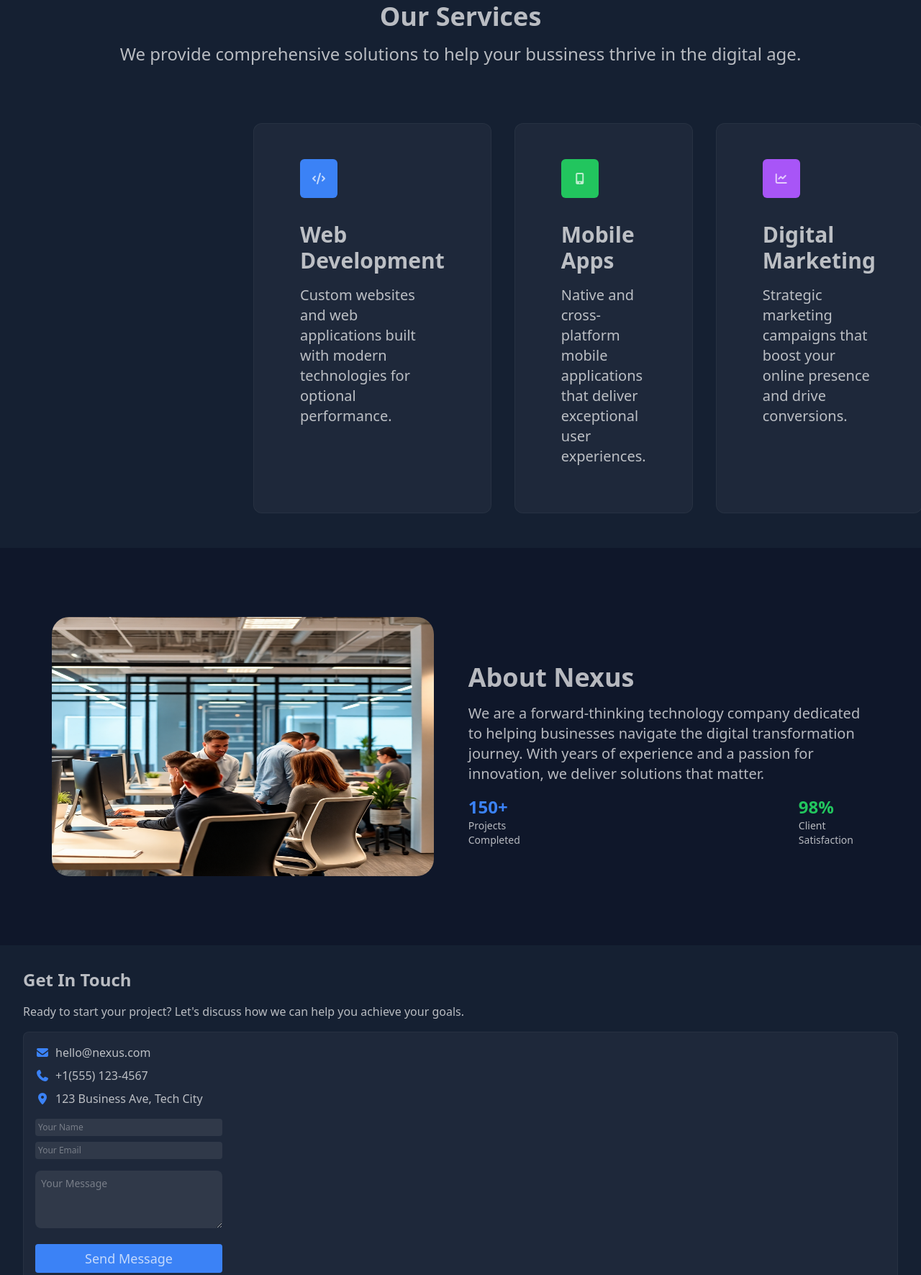
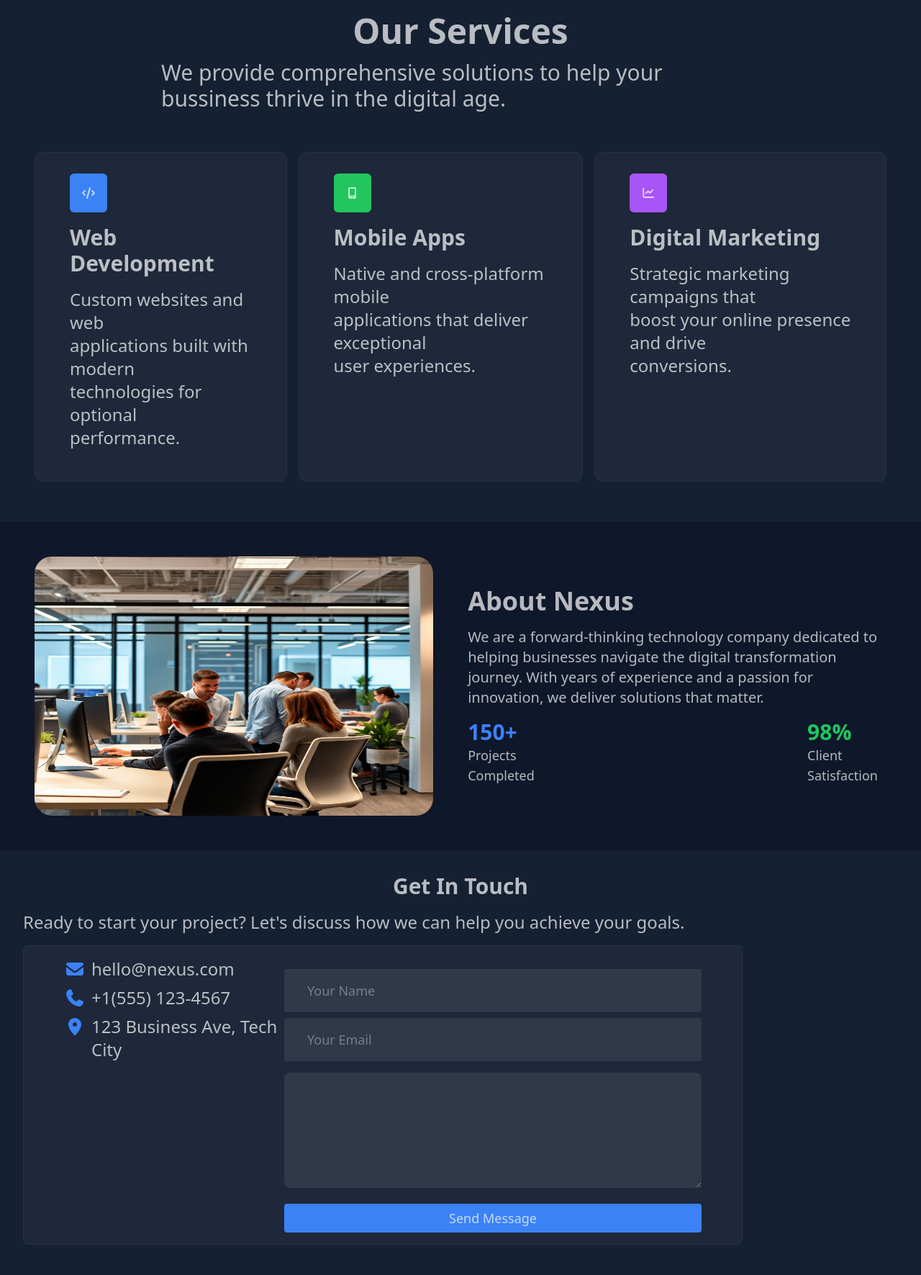
Before and after one commit to frankson12000/tailwind-assignment, a website: page index.html in a window 1280 px wide. Shown: the part 853-2624 px from the top of the page at 72% size. Drawn offline with Linux system fonts and the light colour scheme.

Commit message:
added: made it responsive for mobile and md

```diff
--- a/index.html
+++ b/index.html
@@ -35,7 +35,8 @@
           <a href="#contact">Contact</a>
         </li>
       </ul>
-      <button class="px-4 py-1 md:py-1.5 lg:py-2 lg:px-6 bg-light-blue rounded-lg hidden md:flex md:text-xl ">Get Started</button>
+      <button class="px-4 py-1 md:py-1 lg:py-2 lg:px-6 bg-light-blue rounded-lg hidden md:flex md:text-xl ">Get Started
+      </button>
 
       <!-------------Mobile version------------->
       <div class="md:hidden flex flex-col">
@@ -43,7 +44,7 @@
           <i class="fa-solid fa-bars"></i>
         </button>
         <div  class="absolute top-full right-0 flex-col border-r border-l border-b border-white/10 px-4 pb-6 pt-16  text-sm bg-white/80 text-black/80 hidden">
-          <ul class="flex flex-col gap-2 w-3/5 max-w-60 h-[calc(100vh-3.5rem)]">
+          <ul class="flex flex-col gap-2 w-3/5 max-w-60 h-[calc(100vh-3.5rem)] md:h-[calc(100vh-5rem)]">
             <li>
               <a href="#home">Home</a>
             </li>
@@ -66,92 +67,138 @@
   <main>
     <!-------------Hero Section--------------------->
     <section class="w-full h-[calc(100vh-3.5rem)]">
-      <div class="h-full p-6 xl:pt-20 xl:px-24 xl:pb-12 bg-dark-blue text-white/70 flex flex-col gap-6 md:gap-10 md:items-center lg:flex-row xl:justify-between">
-        <div class="pt-4 xl:pt-16">
-          <div class="flex gap-1.5">
-            <h1 class="text-4xl md:pt-6 md:text-7xl lg:text-5xl">
+      <div class="h-full px-6 bg-dark-blue text-white/70 flex flex-col gap-6 md:gap-10 md:items-center xl:flex-row xl:justify-between xl:p-12 2xl:p-16">
+        <div class="pt-12">
+          <div class="flex gap-2.5">
+            <h1 class="text-4xl md:pt-6 md:text-6xl xl:text-6xl 2xl:text-7xl font-bold">
             Build Your
             </h1>
-            <span class="text-light-blue/48 text-4xl md:pt-6 md:pl-4 md:text-7xl lg:text-5xl">
+            <span class="text-light-blue/48 text-4xl md:pt-6 md:pl-4 md:text-6xl xl:text-6xl 2xl:text-7xl font-bold">
             Digital
             </span>
           </div>
-            <div class="text-4xl md:text-7xl lg:text-5xl xl:text-7xl font-semibold">Future</div>
-            <p class="pt-3 text-lg md:text-2xl md:pt-8 xl:text-xl">
+          <div class="text-4xl md:text-6xl xl:text-6xl 2xl:text-7xl font-bold">
+            Future
+          </div>
+          <p class="pt-3 text-lg md:text-2xl md:pt-8 xl:text-3xl">
             Transform your bussiness with cutting-edge solutions
           </p>
-            <p class="text-lg md:text-2xl xl:text-xl">
+          <p class="text-lg md:text-2xl xl:text-3xl">
             that drive growth and innovation in the digital
           </p>
-            <p class="text-lg md:text-2xl xl:text-xl">
+          <p class="text-lg md:text-2xl xl:text-3xl">
             landscape.
           </p>
-            <div class="pt-4 flex gap-2 md:pt-8">
-            <button class="bg-light-blue py-2 px-5 rounded-md text-sm md:text-xl xl:text-xl">
+          <div class="pt-4 flex gap-2 md:gap-8 md:pt-8">
+            <button class="bg-light-blue py-2 px-5 rounded-md text-sm md:py-4 md:text-2xl xl:text-2xl">
               Start Your Journey
             </button>
-            <button class="border border-white/10 py-2 px-5 rounded-md text-sm md:text-xl xl:text-xl">
+            <button class="border border-white/10 py-2 px-5 rounded-md text-sm md:py-4 md:text-2xl xl:text-2xl">
               Learn More
             </button>
           </div>
         </div>
         <div>
-          <img class="rounded-3xl pt-3 h-72 w-85 md:pt-8  md:w-160 md:h-140 xl:w-180 xl:h-120" src="./image/hero-image.png">
+          <img class="rounded-3xl pt-3 h-76 w-85   md:w-145 md:h-100 xl:mt-6 xl:w-180 xl:h-140" src="./image/hero-image.png">
         </div>
       </div>
     </section>
 
     <!-------------Our Services Section---------------->
     <section class="bg-blue-shade text-white/70">
-      <div class="flex flex-col items-center gap-6  lg:gap-12 pt-8">
+      <div class="flex flex-col gap-6 items-center pt-8 md:pt-12 ">
         <div class=" flex flex-col items-center">
-          <h2 class="text-2xl md:text-4xl font-bold">Our Services</h2>
-          <p class="text-xl px-8 pt-4 md:text-2xl md:px-24">
+          <h2 class="text-2xl md:text-4xl xl:text-5xl font-bold">
+            Our Services
+          </h2>
+          <p class="text-lg px-8 pt-4 md:text-2xl md:px-24 xl:text-3xl xl:max-w-5xl">
             We provide comprehensive solutions to help your bussiness thrive in the digital age.
           </p>
         </div>
-        <div class=" flex flex-col gap-4 px-8 md:w-160 md:pt-8 pb-12 lg:flex-row lg:px-8 lg:gap-8">
-          <div class="bg-white/4 border border-white/4 p-8 lg:p-16 rounded-xl">
-            <span class="p-3 lg:p-4 bg-light-blue text-white/70 rounded-md"><i class="fa-solid fa-code"></i>
+        <div class=" flex flex-col gap-4 px-8 md:w-160 md:pt-8 pb-8 xl:flex-row xl:px-12 xl:pb-14 xl:w-7xl 2xl:w-360 2xl:px-6 justify-between">
+          <div class="bg-white/4 border border-white/4 p-8 md:px-12 md:py-11 rounded-xl">
+            <span class="p-3 md:p-4 bg-light-blue text-white/70 rounded-md"><i class="fa-solid fa-code"></i>
             </span>
-            <h3 class="pt-8 text-2xl font-semibold lg:pt-12 lg:text-3xl">Web Development</h3>
-            <p class="text-xl pt-4">Custom websites and web</p>
-            <p class="text-xl">applications built with modern</p>
-            <p class="text-xl">technologies for optional</p>
-            <p class="text-xl">performance.</p>
+            <h3 class="pt-8 text-xl font-semibold md:text-3xl">
+              Web Development
+            </h3>
+            <p class="text-lg pt-4 md:text-2xl">
+              Custom websites and web
+            </p>
+            <p class="text-lg md:text-2xl">
+              applications built with modern
+            </p>
+            <p class="text-lg md:text-2xl">
+              technologies for optional
+            </p>
+            <p class="text-lg md:text-2xl">
+              performance.
+            </p>
           </div>
-          <div class="bg-white/4 border border-white/4 p-8 lg:p-16 rounded-xl">
-            <span class="p-3 lg:p-4 bg-green-col text-white/70 rounded-md"><i class="fa-solid fa-mobile-screen-button"></i></span>
-            <h3 class="pt-8 text-2xl font-semibold lg:pt-12 lg:text-3xl">Mobile Apps</h3>
-            <p class="text-xl pt-4">Native and cross-platform mobile</p>
-            <p class="text-xl">applications that deliver exceptional</p>
-            <p class="text-xl">user experiences.</p>
+          <div class="bg-white/4 border border-white/4 p-8 md:px-12 md:py-11 rounded-xl">
+            <span class="p-3 md:p-4 bg-green-col text-white/70 rounded-md">
+              <i class="fa-solid fa-mobile-screen-button"></i>
+            </span>
+            <h3 class="pt-8 text-xl font-semibold md:text-3xl">
+              Mobile Apps
+            </h3>
+            <p class="text-lg md:text-2xl pt-4">
+              Native and cross-platform mobile
+            </p>
+            <p class="text-lg md:text-2xl">
+              applications that deliver exceptional
+            </p>
+            <p class="text-lg md:text-2xl">
+              user experiences.
+            </p>
           </div>
-          <div class="bg-white/4 border border-white/4 p-8 lg:p-16 rounded-xl">
-            <span class="p-3 lg:p-4 bg-purple-col text-white/70 rounded-md"><i class="fa-solid fa-chart-line"></i></span>
-            <h3 class="pt-8 text-2xl font-semibold lg:pt-12 lg:text-3xl">Digital Marketing</h3>
-            <p class="text-xl pt-4">Strategic marketing campaigns that</p>
-            <p class="text-xl">boost your online presence and drive</p>
-            <p class="text-xl">conversions.</p>
+          <div class="bg-white/4 border border-white/4 p-8 md:px-12 md:py-11 rounded-xl">
+            <span class="p-3 md:p-4  bg-purple-col text-white/70 rounded-md">
+              <i class="fa-solid fa-chart-line"></i>
+            </span>
+            <h3 class="pt-8 text-xl font-semibold md:text-3xl ">
+              Digital Marketing
+            </h3>
+            <p class="text-lg pt-4 md:text-2xl">
+              Strategic marketing campaigns that
+            </p>
+            <p class="text-lg md:text-2xl">
+              boost your online presence and drive
+            </p>
+            <p class="text-lg md:text-2xl">
+              conversions.
+            </p>
           </div>
         </div>
       </div>
     </section>
       <!-------------About Section----------->
     <section class="bg-dark-blue text-white/70">
-        <div class="p-8 flex flex-col items-center gap-8 md:p-24 lg:flex-row lg:px-10 lg:gap-12 xl:px-18">
-          <img class="rounded-3xl lg:h-90 lg:w-160" src="./image/about-image.png">
+        <div class="p-8 flex flex-col items-center gap-8 md:px-24 md:py-12 lg:flex-row lg:px-10 lg:gap-12 xl:px-12 2xl:py-14 2xl:pl-16">
+          <img class="rounded-3xl lg:h-90 lg:w-160 2xl:h-100 2xl:w-150" src="./image/about-image.png">
           <div>
-            <h2 class="text-2xl md:text-4xl font-bold md:pt-6">About Nexus</h2>
-            <p class="pt-4 md:text-2xl lg:text-xl lg:max-w-2xl">We are a forward-thinking technology company dedicated to helping businesses navigate the digital transformation journey. With years of experience and a passion for innovation, we deliver solutions that matter.</p>
+            <h2 class="text-2xl md:text-4xl font-bold">
+              About Nexus
+            </h2>
+            <p class="pt-4 md:text-2xl lg:text-xl lg:max-w-2xl">
+              We are a forward-thinking technology company dedicated to helping businesses navigate the digital transformation journey. With years of experience and a passion for innovation, we deliver solutions that matter.
+            </p>
             <div class="pt-4 flex gap-24 xl:gap-88">
               <div>
-                <h3 class="text-light-blue text-2xl font-bold">150+</h3>
-                <p class="text-sm">Projects Completed</p>
+                <h3 class="text-light-blue text-2xl md:text-3xl font-bold">
+                  150+
+                </h3>
+                <p class="text-sm md:text-lg">
+                  Projects Completed
+                </p>
               </div>
               <div>
-                <h3 class="text-green-col text-2xl font-bold">98%</h3>
-                <p class="text-sm">Client Satisfaction</p>
+                <h3 class="text-green-col text-2xl md:text-3xl font-bold">
+                  98%
+                </h3>
+                <p class="text-sm md:text-lg">
+                  Client Satisfaction
+                </p>
               </div>
             </div>
           </div>
@@ -160,60 +207,72 @@
     <!----------------Contact Section------------->
      <section class="bg-blue-shade text-white/70">
       <div class="pt-8 px-8 pb-12 flex flex-col  gap-4">
-        <div>
-          <h2 class="text-2xl font-bold">
+        <div class="">
+          <h2 class="flex justify-center text-2xl md:text-3xl font-bold">
             Get In Touch
           </h2>
-          <p class="pt-4">Ready to start your project? Let's discuss how we can help you achieve your goals.</p>
+          <p class="pt-4 md:text-2xl">
+            Ready to start your project? Let's discuss how we can help you achieve your goals.
+          </p>
         </div>
-        <div class="bg-white/4 border border-white/4 pl-4 pr-8 pt-4 pb-4  rounded-lg">
-        <div class="flex flex-col gap-2">
-          <div class="flex gap-2">
+        <div class="bg-white/4 border border-white/4 px-6 pt-4 pb-4  rounded-lg md:px-14 xl:flex xl:w-250
+         2xl:w-280">
+        <div class="flex flex-col gap-2 2xl:px-8">
+          <div class="flex gap-2 md:text-2xl 2xl:pt-8">
             <span class="text-light-blue">
               <i class="fa-solid fa-envelope"></i>
             </span>
-            <p>hello@nexus.com</p>
+            <p>
+              hello@nexus.com
+            </p>
           </div>
-          <div class="flex gap-2">
+          <div class="flex gap-2 md:text-2xl">
             <span class="text-light-blue">
               <i class="fa-solid fa-phone"></i>
             </span>
-            <p>+1(555) 123-4567</p>
+            <p>
+              +1(555) 123-4567
+            </p>
           </div>
-          <div class="flex gap-2">
+          <div class="flex gap-2 md:text-2xl">
             <span class="text-light-blue">
               <i class="fa-solid fa-location-dot"></i>
             </span>
-            <p>123 Business Ave, Tech City</p>
+            <p>
+              123 Business Ave, Tech City
+            </p>
           </div>
         </div>
         <form>
           <div class="flex flex-col gap-2 pt-4 rounded-lg text-xs">
-            <input type="text" placeholder="Your Name" class=" bg-white/8 p-1 rounded-sm w-65">
-            <input type="email" placeholder="Your Email" class="bg-white/8 p-1 rounded-sm w-65">
+            <input type="text" placeholder="Your Name" class=" bg-white/8 p-1 rounded-sm w-68.5 md:pl-8 md:text-lg md:w-145 md:p-4">
+            <input type="email" placeholder="Your Email" class="bg-white/8 p-1 rounded-sm w-68.5 md:pl-8 md:text-lg md:w-145 md:p-4">
           </div>
-          <textarea name="messsage" placeholder="Your Message" class="bg-white/8 rounded-lg pl-2 pt-2 mt-4 w-65 h-20 text-sm"></textarea>
-          <div class="bg-light-blue w-65 rounded-sm p-1.5 text-lg flex justify-center mt-4">Send Message</div>
+          <textarea name="messsage" placeholder="Your Message" class="bg-white/8 rounded-lg pl-2 pt-2 mt-4 w-68.5 h-20 text-sm md:h-40 md:pl-8 md:text-lg md:w-145 md:p-4">
+          </textarea>
+          <div class="bg-light-blue w-68.5 rounded-sm p-1.5 text-lg flex justify-center mt-4 xl:w-145">Send Message</div>
         </form>
         </div>
-
       </div>
     </section>
-
+    <!-----------------Footer Section---------------------->
     <section>
       <footer class="bg-blue-shade">
-        <div class="bg-white/4 flex justify-between p-4">
+        <div class="bg-white/4 flex justify-between p-4 xl:px-16">
           <div class="flex gap-1.5 items-center text-white">
-            <span class="p-1 bg-light-blue  rounded-lg  text-xs">
+            <span class="p-1 bg-light-blue  rounded-lg text-xs md:text-xl">
              <i class="fa-solid fa-bolt"></i>
             </span>
-          <div class="text-sm">Nexus</div>
+            <div class="text-sm md:text-xl">
+              Nexus
             </div>
-          <div class="text-xs flex items-center text-white/70">
+          </div>
+          <div class="text-xs flex items-center text-white/70 md:text-xl">
             <p>
-              &copy; 2024 Nexus. All right reserved.</p>
+              &copy; 2024 Nexus. All right reserved.
+            </p>
           </div>
-          <div class="text-white/70">
+          <div class="text-white/70 md:text-xl">
             <span>
               <i class="fa-brands fa-twitter"></i>
             </span>
```
Also changed, not shown: css/output.css. Lines whose indentation alone changed are shown as unchanged.
